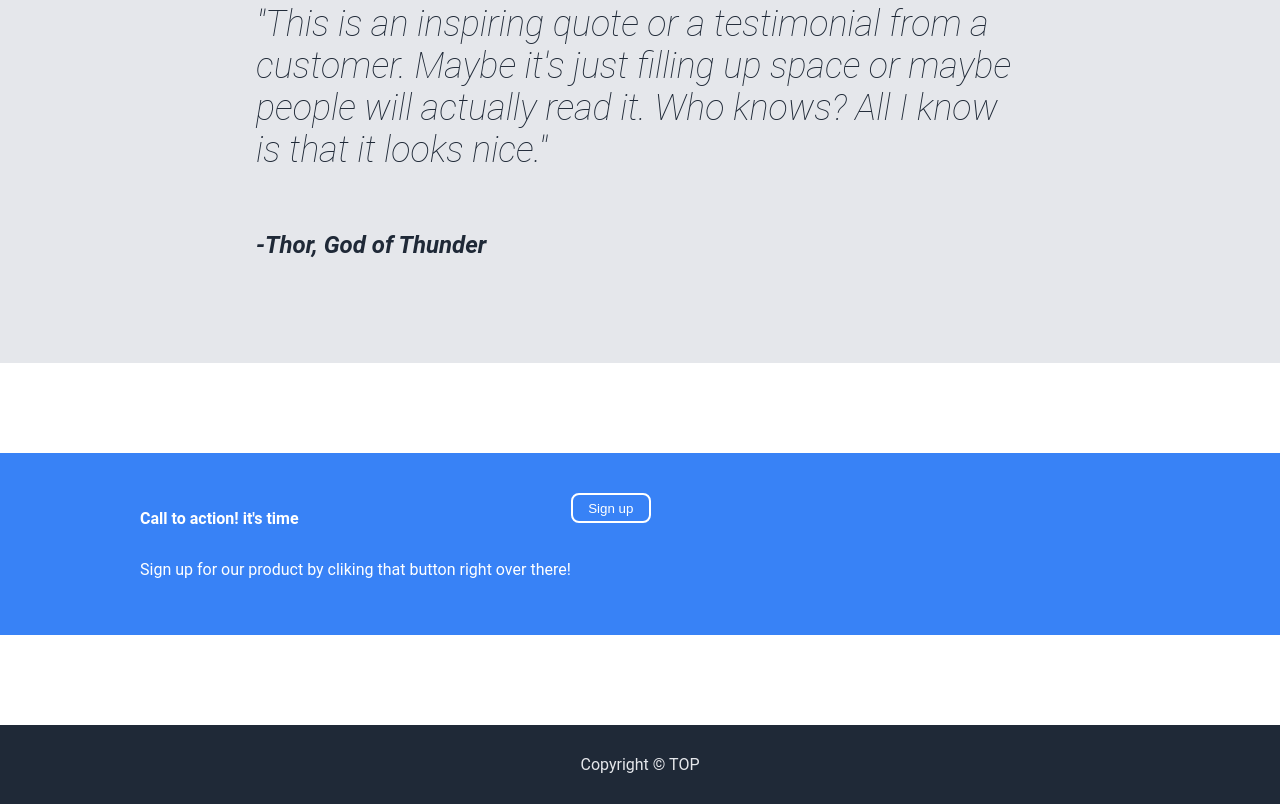
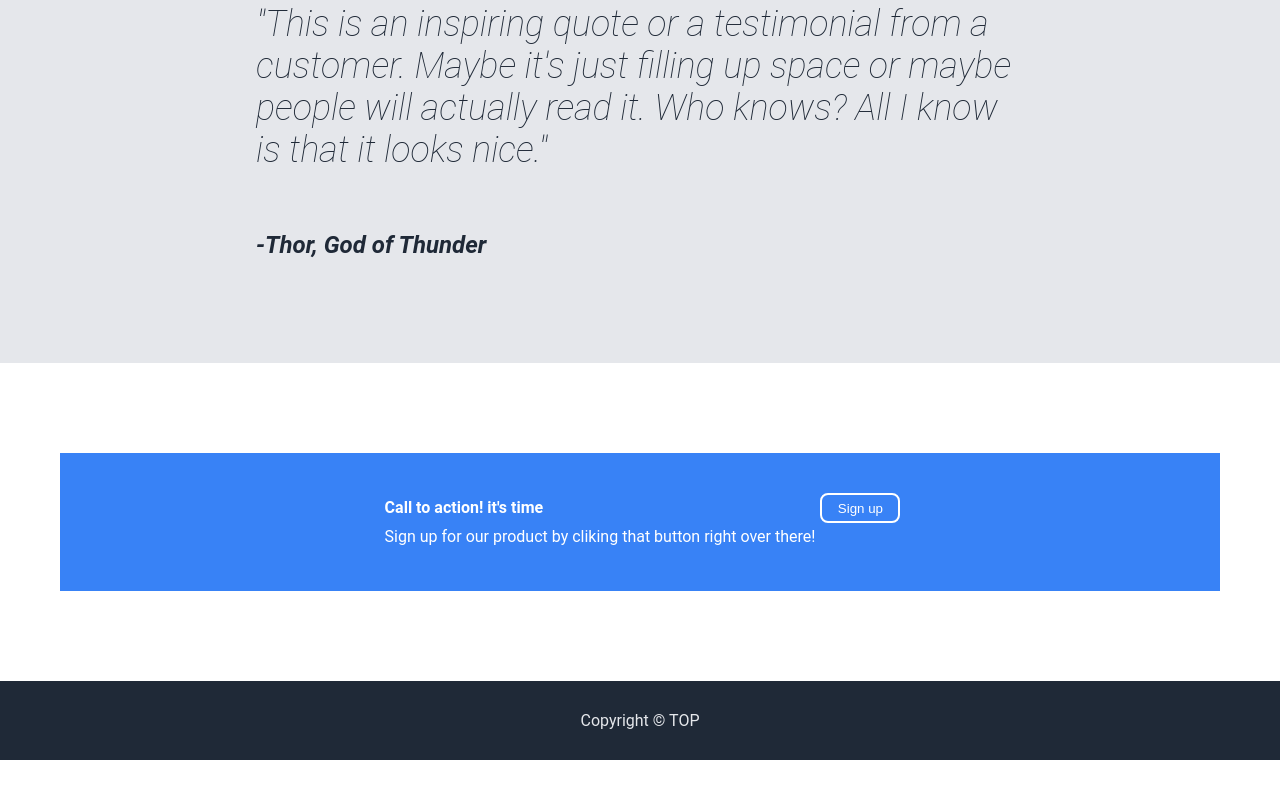
Before and after one commit to GatoBinario/landing-page, a plain HTML site: page index.html in a window 1280 px wide. Shown: the part 1192-1996 px from the top of the page. After the commit the page ends 1952 px from the top, so only its background shows below. Drawn offline with Linux system fonts and the light colour scheme.

Commit message:
Add style to section 4/4 and general style tweaks

```diff
--- a/styles.css
+++ b/styles.css
@@ -112,10 +112,11 @@ button {
 }
 
 .section.sign-up {
-    margin: 90px 0px;
+    margin: 90px 60px;
     padding: 40px 140px;
     color: white;
     background-color: #3882F6;
+    justify-content: center;
 }
 
 /* Containers */
@@ -163,6 +164,10 @@ button {
     font-weight: bold;
 }
 
+.section.sign-up p {
+    margin: 5px;
+}
+
 /* Hero */
 .hero-main-text {
     font-size: 48px;
```
Also changed, not shown: index.html (line endings or trailing spaces).
